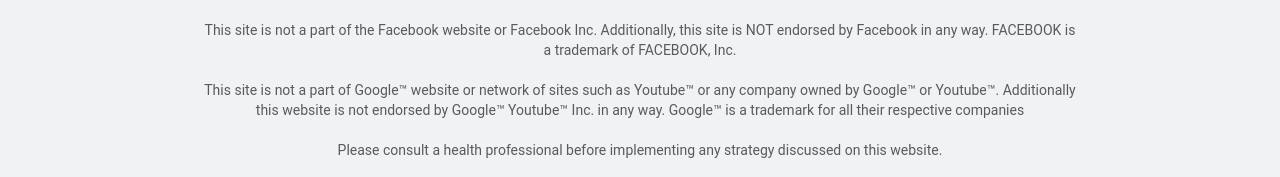
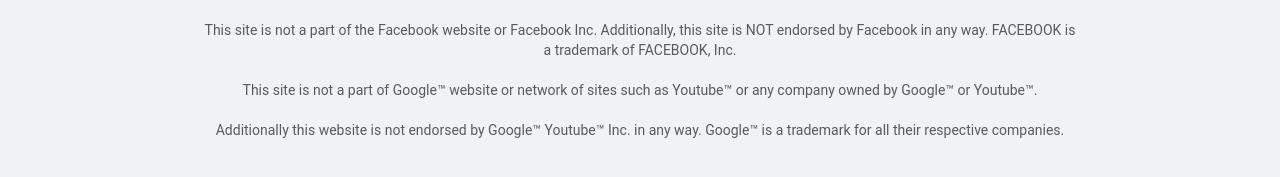
Before and after one commit to vitalityglowlife/vitalityglowlife.github.io, a plain HTML site: page index.html in a window 1280 px wide. Shown: the part 1900-2077 px from the top of the page. Drawn offline with Linux system fonts and the light colour scheme; a web font is replaced by a local one.

Commit message:
refined T&C footer

```diff
--- a/index.html
+++ b/index.html
@@ -349,8 +349,8 @@
 <footer>
     <p class="copyright-txt">Copyright © 2024 vitalityglow.life. All rights reserved.</p>
     <p class="disclaimer-txt">This site is not a part of the Facebook website or Facebook Inc. Additionally, this site is NOT endorsed by Facebook in any way. FACEBOOK is a trademark of FACEBOOK, Inc.</p>
-    <p class="disclaimer-txt">This site is not a part of Google™ website or network of sites such as Youtube™ or any company owned by Google™ or Youtube™. Additionally this website is not endorsed by Google™ Youtube™ Inc. in any way. Google™ is a trademark for all their respective companies</p>
-    <p class="disclaimer-txt">Please consult a health professional before implementing any strategy discussed on this website.</p>
+    <p class="disclaimer-txt">This site is not a part of Google™ website or network of sites such as Youtube™ or any company owned by Google™ or Youtube™.</p>
+    <p class="disclaimer-txt">Additionally this website is not endorsed by Google™ Youtube™ Inc. in any way. Google™ is a trademark for all their respective companies.</p>
     <div class="tnc">
         <a class="tnc-link" href="https://vitalityglow.life/tnc/privacy" title="" target="_blank"
            rel="noopener"><span>Privacy</span></a>
```
